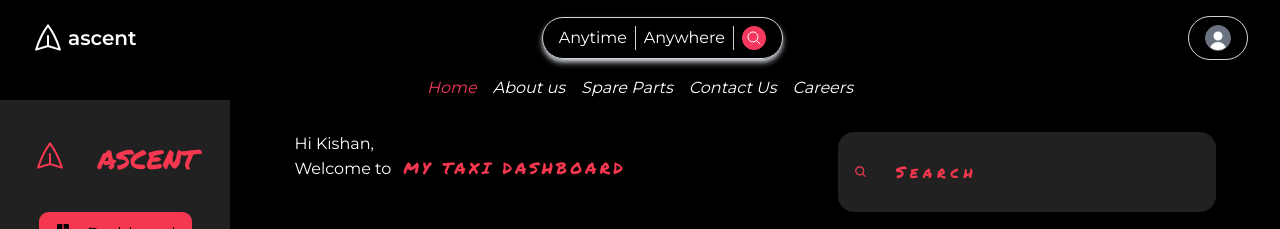
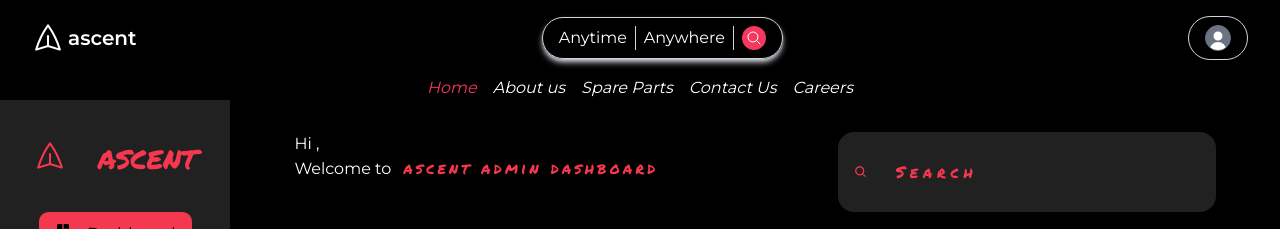
Before and after one commit to salvatoluice/ascent, a React (Vite) app in the folder client/: page /admin in a window 1280 px wide. Shown: the top 229 px of the page. Built offline with nearby package versions, Linux system fonts and the light colour scheme; no server answers.

Commit message:
Revamp dashboard

```diff
--- a/client/src/components/admin/Navbar.jsx
+++ b/client/src/components/admin/Navbar.jsx
@@ -1,13 +1,15 @@
-import React from "react";
+import React, { useContext } from "react";
 import styled from "styled-components";
 import { BiSearch } from "react-icons/bi";
+import { UserContext } from "../../UserContext";
 export default function Navbar() {
+  const {user} = useContext(UserContext);
   return (
     <Nav>
       <div className="title">
-        <h4>Hi Kishan,</h4>
+        <h4>Hi {user?.name},</h4>
         <h1>
-          Welcome to <span>MY TAXI DASHBOARD</span>
+          Welcome to <span>ascent admin dashboard</span>
         </h1>
       </div>
       <div className="search">
```
